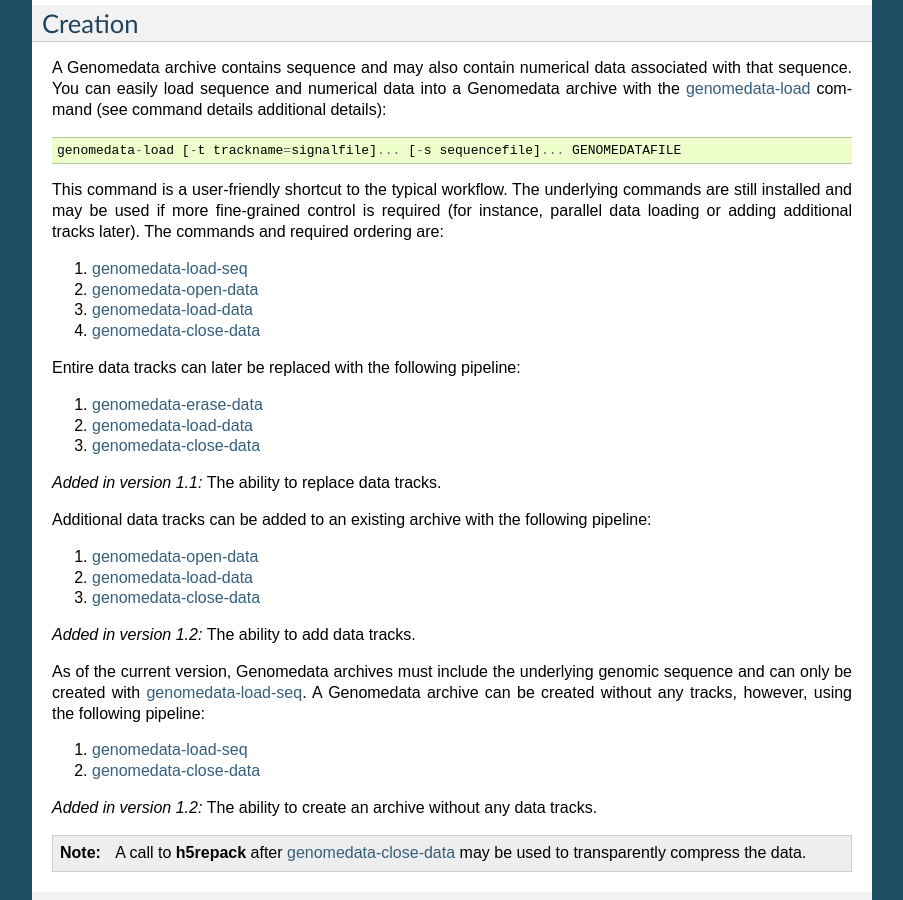
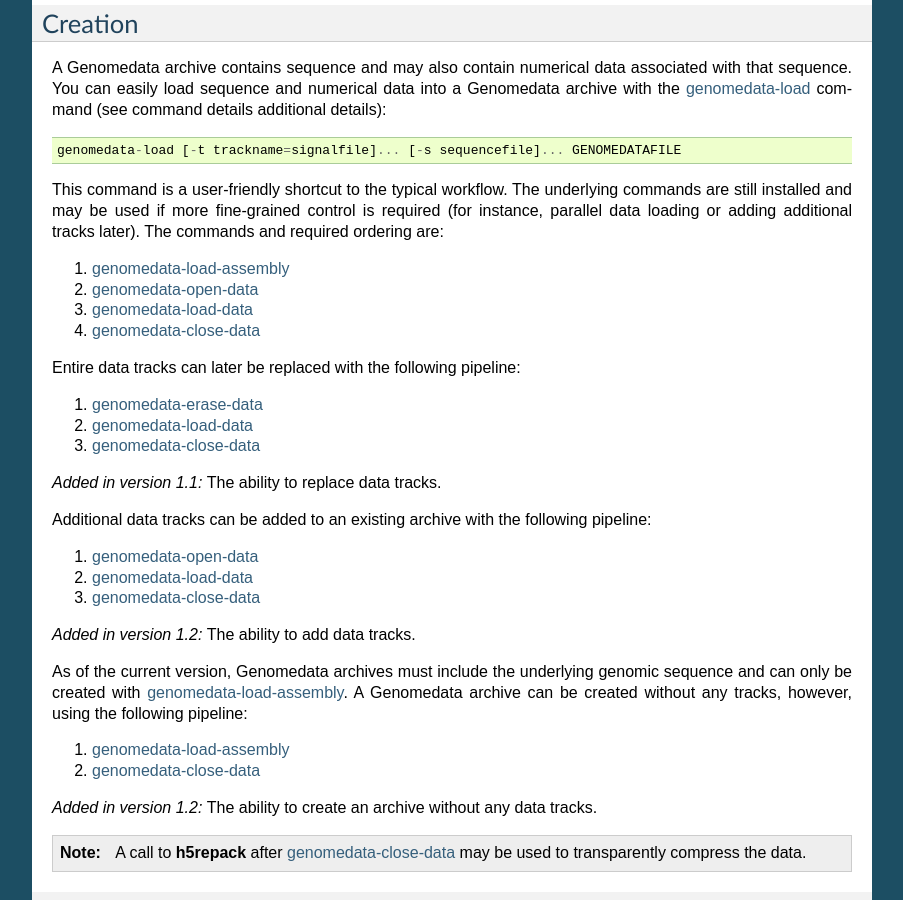
Before and after one commit to hoffmangroup/genomedata, a Sphinx documentation site: the page built from doc/genomedata.rst, in a window 1280 px wide and 900 px high, scrolled down 1882 px. Shown: the whole window, without its empty margins (198-1101 px from the left). Built offline with Sphinx 7.4.7, drawn with Linux system fonts in a browser that asks for light colours; some of the changed text lies outside the part shown.

Commit message:
various fixes

```diff
--- a/doc/genomedata.rst
+++ b/doc/genomedata.rst
@@ -130,7 +130,7 @@ fine-grained control is required (for instance, parallel data loading
 or adding additional tracks later). The commands and required ordering
 are:
 
-1. :ref:`genomedata-load-seq`
+1. :ref:`genomedata-load-assembly`
 #. :ref:`genomedata-open-data`
 #. :ref:`genomedata-load-data`
 #. :ref:`genomedata-close-data`
@@ -156,10 +156,10 @@ following pipeline:
 
 As of the current version, Genomedata archives must include the
 underlying genomic sequence and can only be created with
-:ref:`genomedata-load-seq`. A Genomedata archive can be created
+:ref:`genomedata-load-assembly`. A Genomedata archive can be created
 without any tracks, however, using the following pipeline:
 
-1. :ref:`genomedata-load-seq`
+1. :ref:`genomedata-load-assembly`
 #. :ref:`genomedata-close-data`
 
 .. versionadded:: 1.2
@@ -218,7 +218,7 @@ following command::
 
 or the following pipeline::
 
-   genomedata-load-seq genomedata.test chr1.fa chrY.fa.gz
+   genomedata-load-assembly genomedata.test chr1.fa chrY.fa.gz
    genomedata-open-data genomedata.test low high
    genomedata-load-data genomedata.test low < signal_low.wigFix
    zcat signal_high.bed.gz | genomedata-load-data genomedata.test high
@@ -349,14 +349,14 @@ This can be especially useful for parallelizing Genomedata loading over a
 cluster.
 
 You can use wildcards when specifying sequence files, such as in
-``genomedata-load-seq -s 'chr*.fa'``. You must be sure to quote the
+``genomedata-load-assembly -s 'chr*.fa'``. You must be sure to quote the
 wildcards so that they are not expanded by your shell. For most
 shells, this means using single quotes (``'chr*.fa'``) instead of
 double quotes (``"chr*.fa"``).
 
-.. _genomedata-load-seq:
+.. _genomedata-load-assembly:
 
-genomedata-load-seq
+genomedata-load-assembly
 -------------------
 
 This command adds the provided sequence files to the specified
@@ -372,7 +372,7 @@ these sequence files and the data loaded later with
 
 ::
 
- Usage: genomedata-load-seq [OPTION]... GENOMEDATAFILE SEQFILE...
+ Usage: genomedata-load-assembly [OPTION]... GENOMEDATAFILE SEQFILE...
 
  Options:
    -g, --gap-length  XXX: Implement this.
@@ -406,7 +406,7 @@ This command loads data from stdin into Genomedata under the given trackname.
 The input data must be in one of these supported datatypes:
 |signal data formats|. The chromosome/scaffold references in these files must
 match the sequence identifiers in the sequence files loaded with
-:ref:`genomedata-load-seq`. See :ref:`this example <genomedata-load-example>`
+:ref:`genomedata-load-assembly`. See :ref:`this example <genomedata-load-example>`
 for details. A :option:`chunk-size` can be specified to control the
 size of hdf5 chunks (the smallest data read size, like a page size).
 Larger values of :option:`chunk-size` can increase the level
@@ -513,7 +513,7 @@ If you find yourself creating many Genomedata archives on the same
 genome, it might be useful to save a copy of an archive after you load
 sequence, but before you load any data. Obviously, you can only do
 this if you use the fine-grained workflow of
-:ref:`genomedata-load-seq`, :ref:`genomedata-open-data`,
+:ref:`genomedata-load-assembly`, :ref:`genomedata-open-data`,
 :ref:`genomedata-load-data`, and :ref:`genomedata-close-data`.
 
 .. _support:
```
Also changed, not shown: 6 other files.
